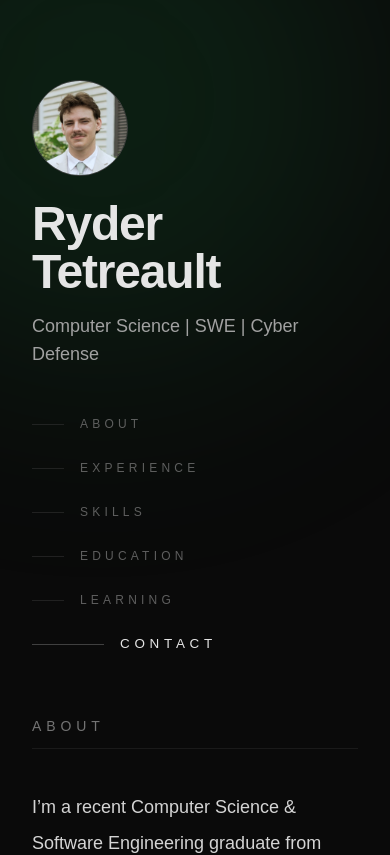
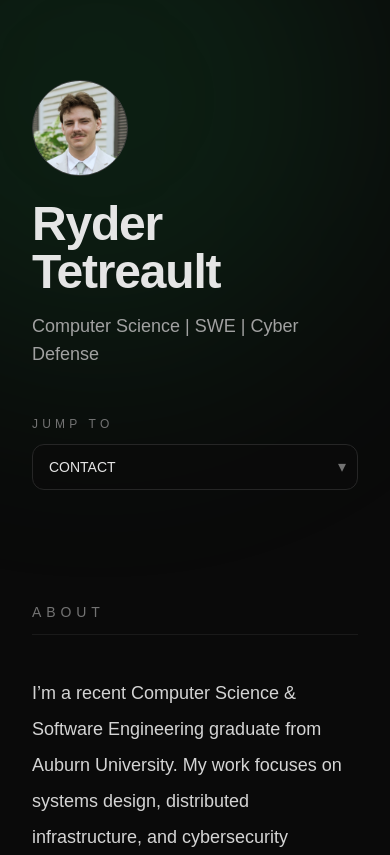
Before and after one commit to rydertetreault/portfolio, a Next.js app: page / in a window 390 px wide. Shown: the top 855 px of the page. Built offline with nearby package versions, Linux system fonts and the light colour scheme.

Commit message:
Add mobile dropdown menu nav

```diff
--- a/src/app/page.tsx
+++ b/src/app/page.tsx
@@ -104,7 +104,7 @@ export default function Home() {
             "
           >
             <div className="space-y-6">
-              {/* ✅ REPLACED CIRCLE WITH YOUR IMAGE */}
+              {/* ✅ PROFILE IMAGE */}
               <div className="h-24 w-24 rounded-full overflow-hidden border border-neutral-700 bg-neutral-800">
                 <Image
                   src="/profile.jpg"
@@ -129,8 +129,44 @@ export default function Home() {
               </div>
             </div>
 
-            {/* NAV (no hover glow) */}
-            <nav className="space-y-7">
+            {/* ✅ MOBILE NAV (dropdown) */}
+            <div className="lg:hidden">
+              <label className="block text-xs tracking-[0.35em] text-neutral-500 mb-3">
+                JUMP TO
+              </label>
+
+              <div className="relative">
+                <select
+                  value={activeId}
+                  onChange={(e) => {
+                    const id = e.target.value as SectionId;
+                    setActiveId(id);
+                    document
+                      .getElementById(id)
+                      ?.scrollIntoView({ behavior: "smooth", block: "start" });
+                  }}
+                  className="
+                    w-full appearance-none rounded-xl
+                    border border-neutral-800 bg-neutral-950/60
+                    px-4 py-3 pr-10 text-sm text-neutral-200
+                    focus:outline-none focus:ring-2 focus:ring-emerald-400/40
+                  "
+                >
+                  {sections.map((s) => (
+                    <option key={s.id} value={s.id}>
+                      {s.label}
+                    </option>
+                  ))}
+                </select>
+
+                <div className="pointer-events-none absolute inset-y-0 right-3 flex items-center text-neutral-500">
+                  ▾
+                </div>
+              </div>
+            </div>
+
+            {/* ✅ DESKTOP NAV (your original nav) */}
+            <nav className="hidden lg:block space-y-7">
               {sections.map((s) => {
                 const isActive = activeId === s.id;
 
@@ -186,11 +222,11 @@ export default function Home() {
           <div className="space-y-24 sm:space-y-28 lg:space-y-32">
             <Section id="about" title="ABOUT">
               <p className="text-neutral-300 text-lg leading-loose max-w-2xl">
-                I’m a recent Computer Science & Software Engineering
-                graduate from Auburn University. My work focuses on
-                systems design, distributed infrastructure, and cybersecurity
-                engineering, with long-term goals in Systems Engineering and
-                Enterprise Architecture.
+                I’m a recent Computer Science & Software Engineering graduate
+                from Auburn University. My work focuses on systems design,
+                distributed infrastructure, and cybersecurity engineering, with
+                long-term goals in Systems Engineering and Enterprise
+                Architecture.
               </p>
             </Section>
 
```
